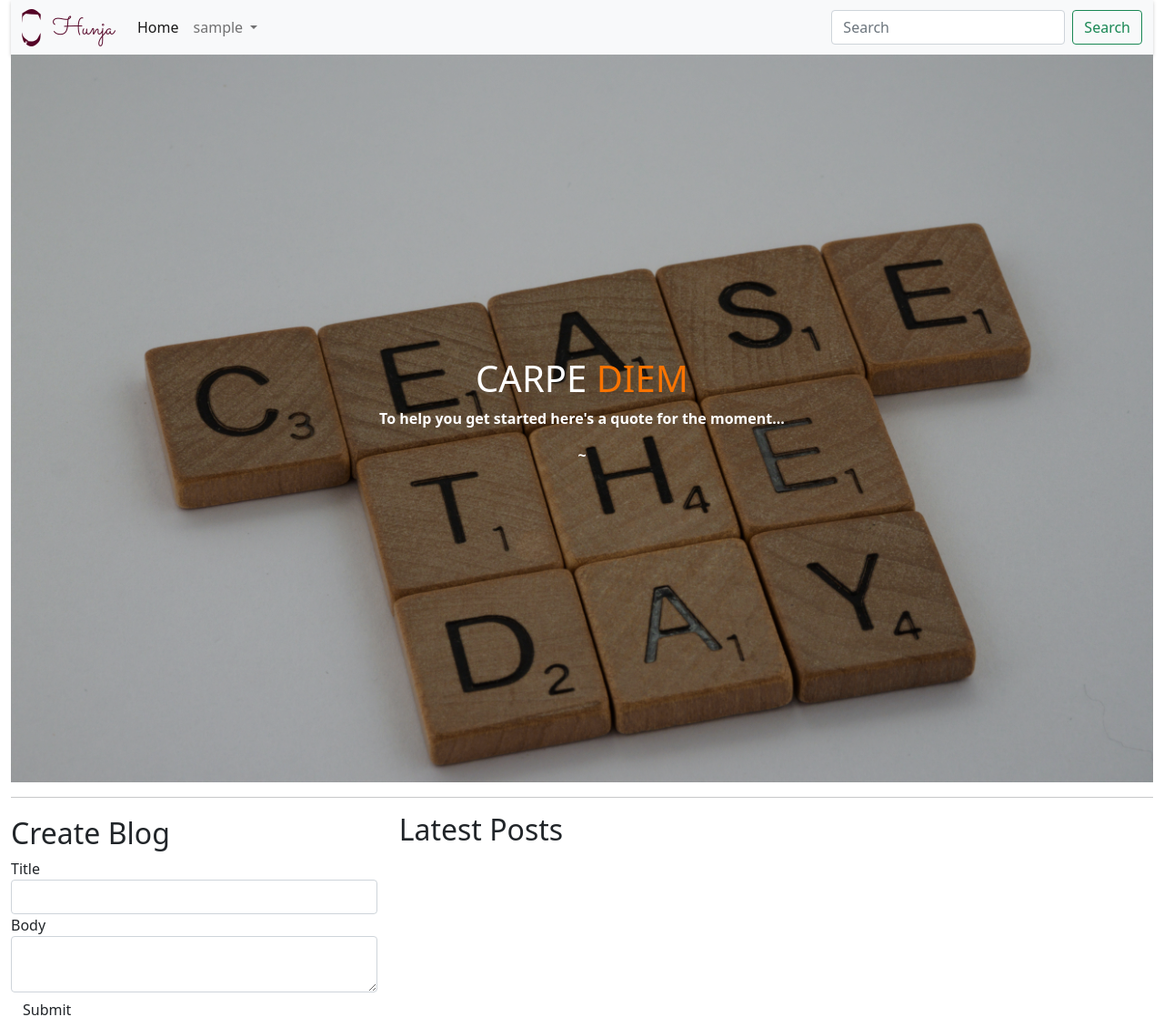
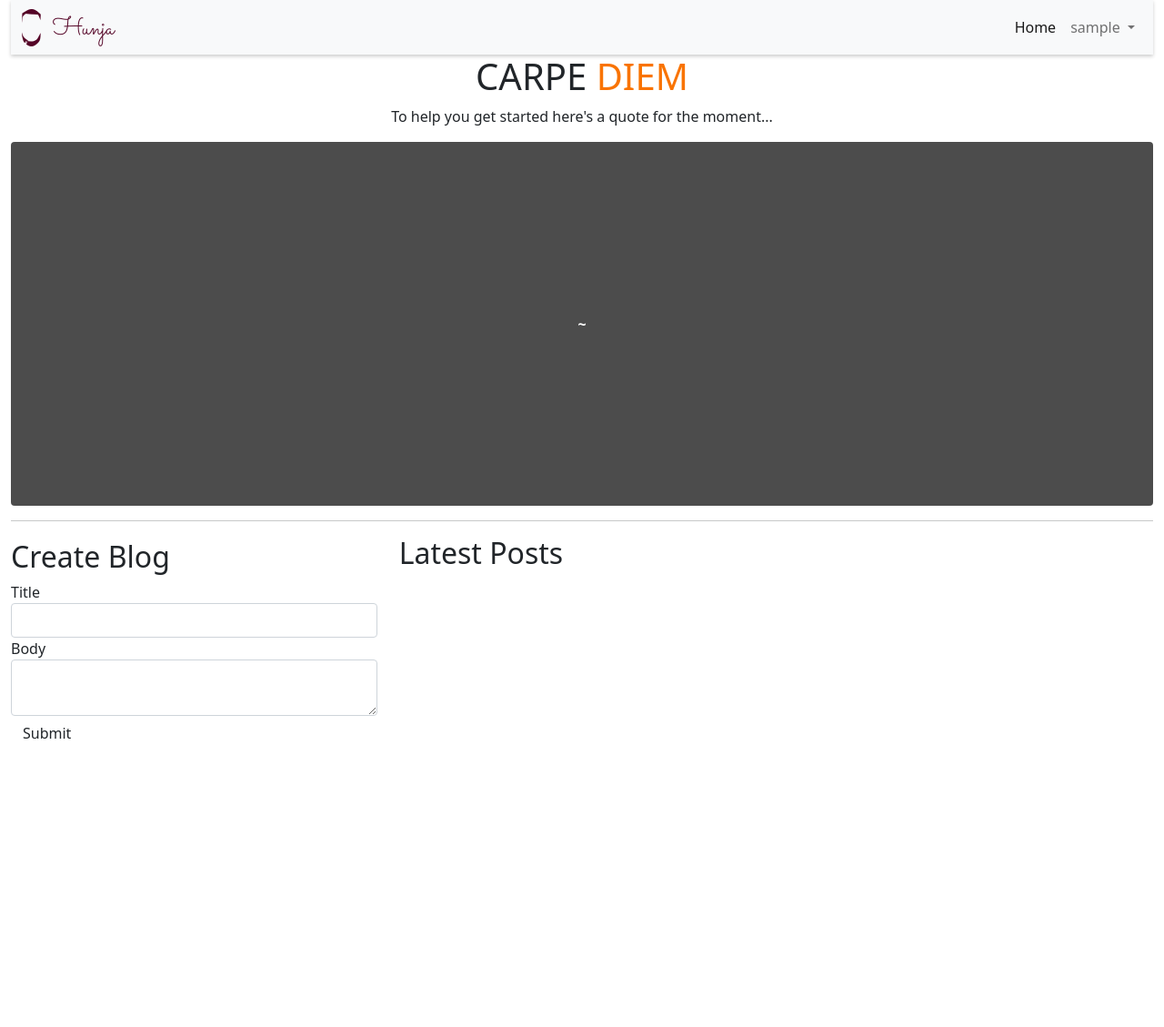
Before and after one commit to BwanaQ/IP4, a Flask app: page / in a window 1280 px wide. Shown: the whole page at 91% size. After the commit the page ends 812 px from the top, so only its background shows below. Run offline with Flask 2, Linux system fonts and the light colour scheme; the visitor is signed in with stand-in values (Sample User, id 1); data comes from the database, SQL or seed files in the repository; data that the repository does not hold is empty; some libraries are stand-ins or nearby versions.

Commit message:
edited styling

```diff
--- a/app/models.py
+++ b/app/models.py
@@ -21,6 +21,7 @@ class User(UserMixin, db.Model):
 
     pass_secure = db.Column(db.String(255))
     blogs = db.relationship('Blog', backref='user', lazy="dynamic")
+    comments = db.relationship('Comment', backref='commentor', lazy="dynamic")
 
     @property
     def password(self):
@@ -55,9 +56,14 @@ class Blog(db.Model):
     body = db.Column(db.String)
     user_id = db.Column(db.Integer, db.ForeignKey("users.id"))
     timestamp = db.Column(db.DateTime, default=datetime.utcnow)
+    comments = db.relationship('Comment', backref='comments', lazy="dynamic")
 
     def save_blog(self):
         db.session.add(self)
+        db.session.commit()
+
+    def delete(self):
+        db.session.delete(self)
         db.session.commit()
 
     @classmethod
--- a/app/static/css/index.css
+++ b/app/static/css/index.css
@@ -9,12 +9,11 @@ nav {
 
 .fill-height {
   position: relative;
-  background: url("/static/img/carpe_diem.jpg") rgba(0, 0, 0, 0.3);
+  background: rgba(0, 0, 0, 0.7);
   background-repeat: no-repeat;
-  background-size: cover;
   background-blend-mode: multiply;
-  min-height: 100%;
-  height: 100vh;
+  min-height: 50%;
+  height: 50vh;
 }
 
 #hello {
--- a/app/templates/base.html
+++ b/app/templates/base.html
@@ -18,12 +18,13 @@
       href="{{url_for('static',filename='css/index.css')}}"
     />
     <!-- JavaScript Bundle with Popper -->
+
+    {{ moment.include_jquery() }} {{ moment.include_moment() }}
     <script
       src="https://cdn.jsdelivr.net/npm/bootstrap@5.0.0-beta2/dist/js/bootstrap.bundle.min.js"
       integrity="sha384-b5kHyXgcpbZJO/tY9Ul7kGkf1S0CWuKcCD38l8YkeH8z8QjE0GmW1gYU5S9FOnJ0"
       crossorigin="anonymous"
     ></script>
-    {{ moment.include_jquery() }} {{ moment.include_moment() }}
   </head>
   <body>
     <div class="container-fluid">
--- a/app/templates/index.html
+++ b/app/templates/index.html
@@ -2,10 +2,13 @@
 content%}
 <div class="row">
   <div class="col-md-12 col-sm-12 carpe">
-    <div class="fill-height">
+    <h1 class="text-center">CARPE <span style="color: #f97300">DIEM</span></h1>
+    <p class="text-center">
+      To help you get started here's a quote for the moment...
+    </p>
+
+    <div class="fill-height rounded">
       <div id="hello" class="col-lg-10" style="text-align: center">
-        <h1>CARPE <span style="color: #f97300">DIEM</span></h1>
-        <p>To help you get started here's a quote for the moment...</p>
         <p>{{ quote.quote }}</p>
         <p>~ {{ quote.author }}</p>
       </div>
@@ -27,6 +30,8 @@ content%}
       >Posted on {{moment(blog.timestamp).format('MMMM Do YYYY, h:mm:ss
       a')}}</small
     >
+
+    <hr />
     {% endfor%}
   </div>
 </div>
--- a/app/templates/navbar.html
+++ b/app/templates/navbar.html
@@ -15,7 +15,7 @@
       <span class="navbar-toggler-icon"></span>
     </button>
     <div class="collapse navbar-collapse" id="navbarSupportedContent">
-      <ul class="navbar-nav me-auto mb-2 mb-lg-0">
+      <ul class="navbar-nav ms-auto mb-2 mb-lg-0">
         <li class="nav-item">
           <a class="nav-link active" aria-current="page" href="/">Home</a>
         </li>
@@ -50,15 +50,6 @@
           {%endif%}
         </ul>
       </ul>
-      <form class="d-flex">
-        <input
-          class="form-control me-2"
-          type="search"
-          placeholder="Search"
-          aria-label="Search"
-        />
-        <button class="btn btn-outline-success" type="submit">Search</button>
-      </form>
     </div>
   </div>
 </nav>
```
